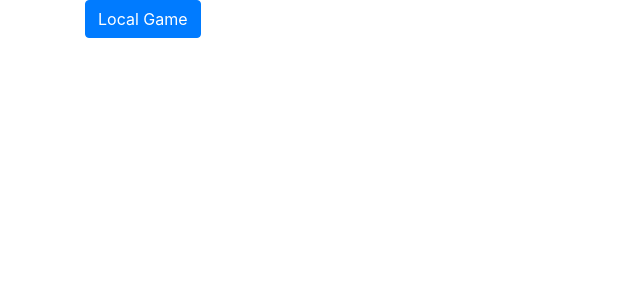
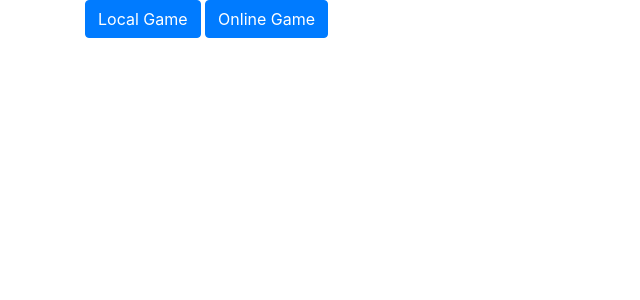
Before and after one commit to NathanDWasTaken/Napoleon, a Django app: page / in a window 1280 px wide. Shown: the top 300 px of the page, without its empty margins (0-640 px from the left). Run offline with Django 3.2, Linux system fonts and the light colour scheme; some libraries are stand-ins or nearby versions.

Commit message:
seperate online and local urls, add 'Online Game' to menu html

```diff
--- a/napoleon_grid_capture/game/urls.py
+++ b/napoleon_grid_capture/game/urls.py
@@ -5,5 +5,5 @@ urlpatterns = [
     path("", views.game_selection, name="game-selection"),
     path("local/", views.local_redirect, name="napoleon-local"),
     path("local/<str:game_id>/", views.local, name="napoleon-local-game"),
-    path("<str:game_id>/", views.multiplayer, name="napoleon-multiplayer-game")
+    path("online/<str:game_id>/", views.multiplayer, name="napoleon-multiplayer-game")
 ]
--- a/napoleon_grid_capture/game/views.py
+++ b/napoleon_grid_capture/game/views.py
@@ -16,5 +16,4 @@ def local_redirect(request):
     return redirect(f"/game/local/{create_uuid()}/")
 
 def game_selection(request):
-    return redirect(f"{create_uuid()}/")
-    # return render(request, "game/index.html")
+    return redirect(f"online/{create_uuid()}/")
--- a/napoleon_grid_capture/menu/templates/menu/menu.html
+++ b/napoleon_grid_capture/menu/templates/menu/menu.html
@@ -4,6 +4,7 @@
 {{ game_id|json_script:"game-id" }}
 <div class="container">
     <a href="{% url 'napoleon-local' %}" class="btn btn-primary">Local Game</a>
+    <a href="{% url 'game-selection' %}" class="btn btn-primary">Online Game</a>
 </div>
 
 {% endblock content %}
--- a/napoleon_grid_capture/napoleon_test_client_server.py
+++ b/napoleon_grid_capture/napoleon_test_client_server.py
@@ -475,8 +475,7 @@ class PlayerAI(Player):
                     current_opponents_sum = sum(current[0].values()) - current_player_score
                     current_best_opponents_sum = sum(current_best[0].values()) - current_best_player_score
 
-                    # maybe change whole evaluation to
-                    #       if (current_opponents_sum < current_best_opponents_sum):
+                    # check Ipad for improvement ideas
                     if current_player_score > current_best_player_score or (current_player_score == current_best_player_score and current_opponents_sum < current_best_opponents_sum):
                         current_best = current
                     elif current_player_score == current_best_player_score and current_opponents_sum == current_best_opponents_sum and _first_play not in current_best[1]:
```
